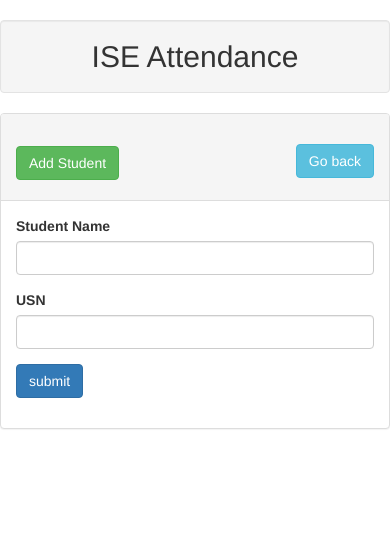
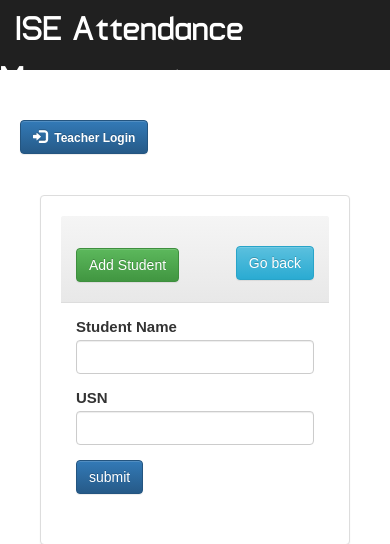
Before and after one commit to sudarshanvm/Attendance, a PHP site: page /add.php in a window 390 px wide. Shown: the top 544 px of the page. Run offline with PHP 8.4, Linux system fonts and the light colour scheme; data that the repository does not hold is empty.

Commit message:
modified header and created footer file

```diff
--- a/header.php
+++ b/header.php
@@ -12,15 +12,78 @@
 	<!-- Latest compiled JavaScript -->
 	<script src="https://maxcdn.bootstrapcdn.com/bootstrap/3.4.1/js/bootstrap.min.js"></script>
 
+	<link rel="stylesheet" href="css/main.css">
+ 	<link  rel="stylesheet" href="css/font.css">
+ 	<script src="js/jquery.js" type="text/javascript"></script>
+	<link  rel="stylesheet" href="css/bootstrap.min.css"/>
+ 	<link  rel="stylesheet" href="css/bootstrap-theme.min.css"/>
+  	<script src="js/bootstrap.min.js"  type="text/javascript"></script>
+  	<link href='http://fonts.googleapis.com/css?family=Roboto:400,700,300' rel='stylesheet' type='text/css'>
+
 
 </head>
 
 <div class="container"></div>
-<h2><div class="well text-center">ISE Attendance</div></h2>
-
+<!-- <h2><div class="well text-center">ISE Attendance</div></h2>
+ -->
 
 
 <body>
+<body >
+    <!-- header start -->
+    <div class="header">
+        <div class="row">
+       		<div class="col-lg-6">
+        		<span class="logo">ISE Attendance Management</span>
+        	</div>
 
+        	<div class="col-md-2 col-md-offset-4">
+
+        <!-- modalform -->
+        	<a href="#" class="btn btn-primary logb"  data-toggle="modal" data-target="#myModal"> <span class="glyphicon glyphicon-log-in" aria-hidden="true"></span>&nbsp;<span class="title1" align:right><b> Teacher Login </b> </span></a>
+
+        	</div>
+
+        	<div class="col-md-2 col-md-offset-4">
+        <!-- modal code -->
+	        <div class="modal fade" id="myModal">
+    		    <div class="modal-dialog">
+       				<div class="modal-content title1">
+        				<div class="modal-header">
+        					<button type="button" class="close" data-dismiss="modal" aria-label="Close"><span aria-hidden="true">&times;</span>
+        					</button>
+        					<h4 class="modal-title title1"><span style="color:darkblue;font-size:12px;font-weight: bold">Login to your Account</span>
+        					</h4>
+        				</div>
+       					<div class="modal-body">
+        					<form class="form-horizontal" action="login.php?q=index.php" method="POST">
+        						<fieldset>
+        							<div class="form-group">
+      									<label class="col-md-3 control-label" for="username"></label>
+        								<div class="col-md-6">
+       		 								<input id="username" name="username" placeholder="emailid" class="form-control input-md" type="username">
+
+								        </div>
+        							</div>
+        							<div class="form-group">
+        								<label class="col-md-3 control-label" for="password"></label>
+        								<div class="col-md-6">
+        									<input id="password" name="password" placeholder="Enter your Password" class="form-control input-md" type="password">
+
+        								</div>
+        							</div>
+
+        				</div>
+       					<div class="modal-footer">
+        					<button type="button" class="btn btn-default" data-dismiss="modal">Close</button>
+       						<button type="submit" class="btn btn-primary">Log in</button>
+        						</fieldset>
+        					</form>
+			        </div>
+        		</div>
+       		</div>
+        </div>
+    </div>
+</div>
 </body>
 </html>
```
Also changed, not shown: footer.php (added).
